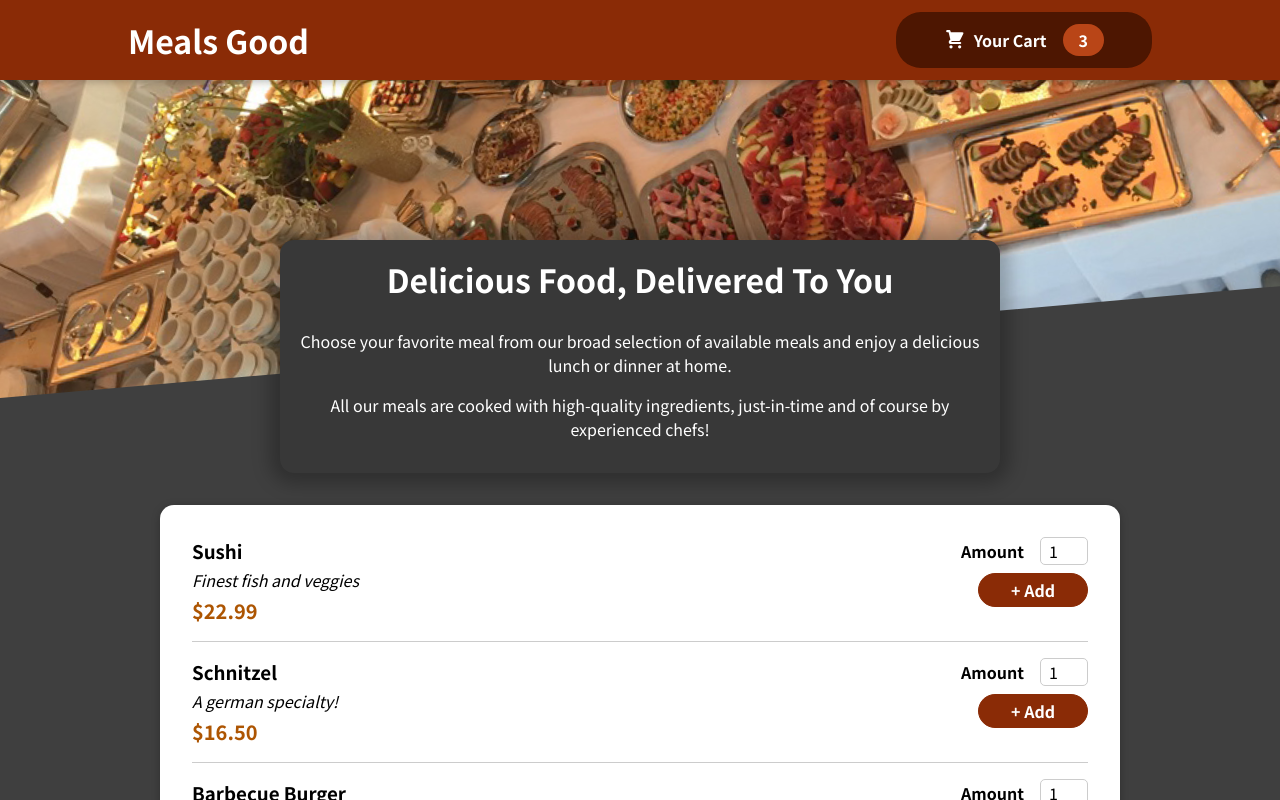
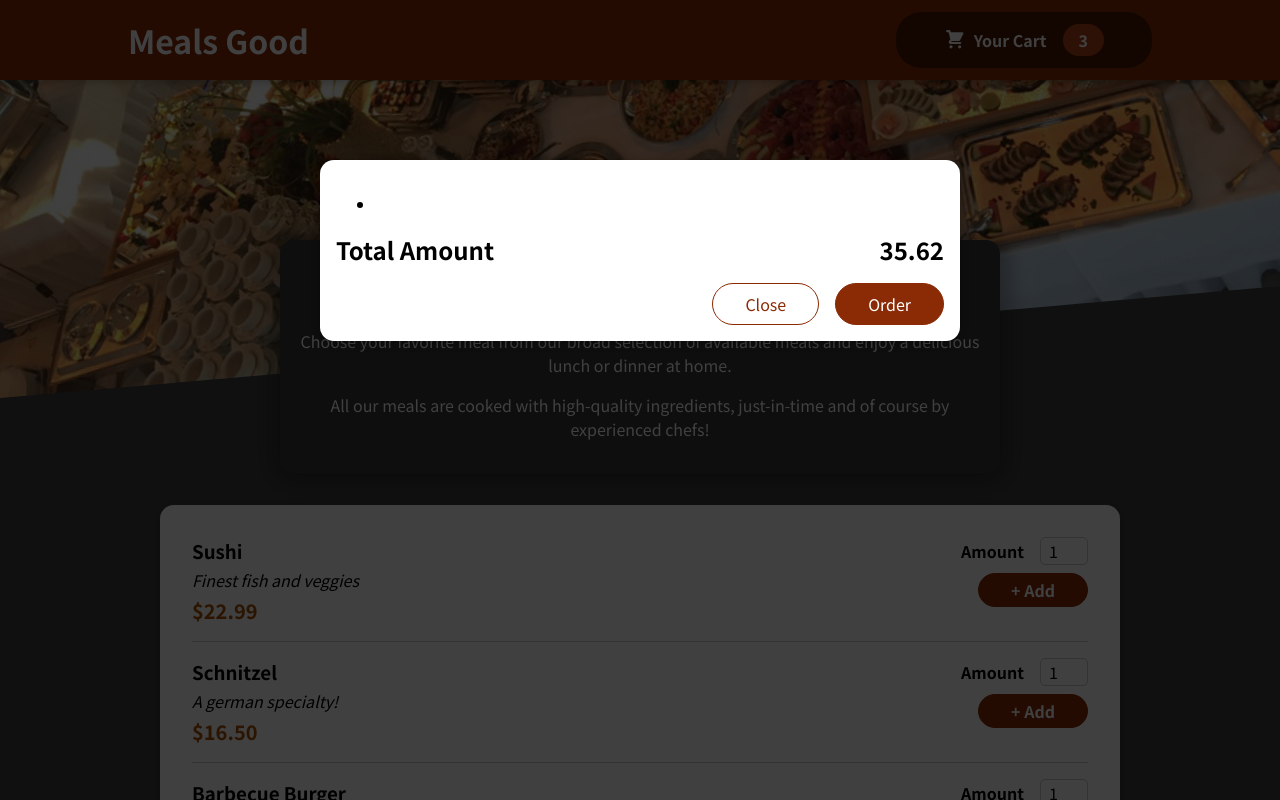
Before and after one commit to riwantositinjak/food-order-app, a React (Create React App) app: page / in a window 1280 px wide. Shown: the top 800 px of the page. Built offline with nearby package versions, Linux system fonts and the light colour scheme.

Commit message:
adding modal using react portal

```diff
--- a/public/index.html
+++ b/public/index.html
@@ -29,6 +29,7 @@
   <body>
     <noscript>You need to enable JavaScript to run this app.</noscript>
     <div id="root"></div>
+    <div id="overlay"></div>
     <!--
       This HTML file is a template.
       If you open it directly in the browser, you will see an empty page.
--- a/src/App.js
+++ b/src/App.js
@@ -1,10 +1,12 @@
 import { Fragment } from "react";
 import Header from "./components/Layout/Header";
 import Meals from "./components/Meals/Meals";
+import Cart from "./components/Cart/Cart";
 
 function App() {
   return (
     <Fragment>
+      <Cart />
       <Header />
       <main>
         <Meals />
--- a/src/components/Cart/Cart.js
+++ b/src/components/Cart/Cart.js
@@ -1,10 +1,27 @@
-import classes from "./Cart.module.css"
+import classes from "./Cart.module.css";
+import Modal from "../UI/Modal";
 
-const Cart = props => {
-    return <div>
-        <div></div>
-        <div></div>
-    </div>
-}
+const Cart = (props) => {
+  const cartItems = (
+    <ul>
+      {[{ id: "c1", name: "sushi", amount: 2, price: 12.99 }].map((item) => (
+        <li></li>
+      ))}
+    </ul>
+  );
+  return (
+    <Modal>
+      {cartItems}
+      <div className={classes.total}>
+        <span>Total Amount</span>
+        <span>35.62</span>
+      </div>
+      <div className={classes.actions}>
+        <button className={classes["button--alt"]}>Close</button>
+        <button className={classes.button}>Order</button>
+      </div>
+    </Modal>
+  );
+};
 
 export default Cart;
--- /dev/null
+++ b/src/components/UI/Modal.js
@@ -0,0 +1,26 @@
+import ReactDOM from "react-dom";
+import React, { Fragment } from "react";
+import classes from "./Modal.module.css";
+
+const Backdrop = (props) => {
+  return <div className={classes.backdrop}/>;
+};
+
+const Overlay = (props) => {
+  return <div className={classes.modal}>
+    <div className={classes.content}>{props.children}</div>
+  </div>;
+};
+
+const portalTag = document.getElementById("overlay");
+
+const Modal = (props) => {
+  return (
+    <Fragment>
+      {ReactDOM.createPortal(<Backdrop />, portalTag)}
+      {ReactDOM.createPortal(<Overlay>{props.children}</Overlay>, portalTag)}
+    </Fragment>
+  );
+};
+
+export default Modal;
--- /dev/null
+++ b/src/components/UI/Modal.module.css
@@ -0,0 +1,40 @@
+.backdrop {
+  position: fixed;
+  top: 0;
+  left: 0;
+  width: 100%;
+  height: 100vh;
+  z-index: 20;
+  background-color: rgba(0, 0, 0, 0.75);
+}
+
+.modal {
+  position: fixed;
+  top: 20vh;
+  left: 5%;
+  width: 90%;
+  background-color: white;
+  padding: 1rem;
+  border-radius: 14px;
+  box-shadow: 0 2px 8px rgba(0, 0, 0, 0.25);
+  z-index: 30;
+  animation: slide-down 300ms ease-out forwards;
+}
+
+@media (min-width: 768px) {
+  .modal {
+    width: 40rem;
+    left: calc(50% - 20rem);
+  }
+}
+
+@keyframes slide-down {
+  from {
+    opacity: 0;
+    transform: translateY(-3rem);
+  }
+  to {
+    opacity: 1;
+    transform: translateY(0);
+  }
+}
```
